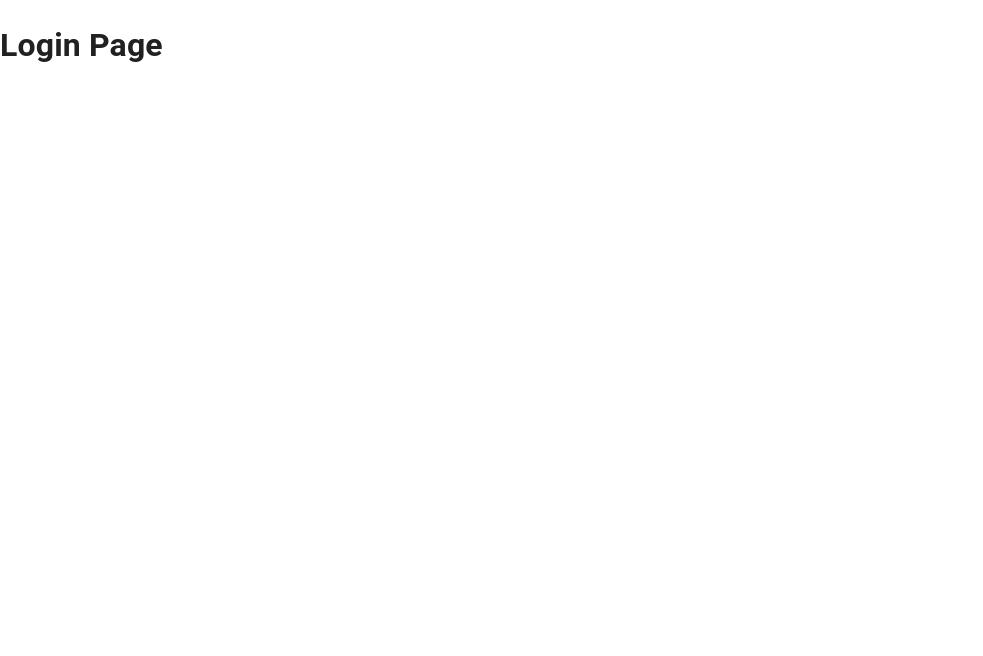
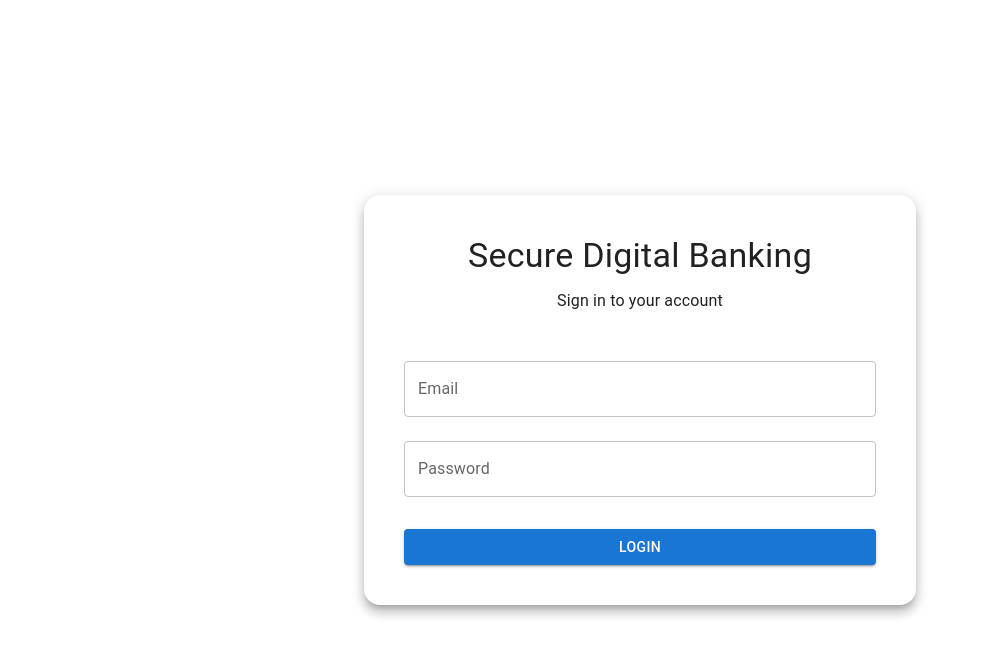
Before and after one commit to ahmadmushabbir03-maker/SecureBankingApp, a React app in the folder frontend/: page /login in a window 1280 px wide. Shown: the top 656 px of the page, without its empty margins (0-983 px from the left). Built offline with nearby package versions, Linux system fonts and the light colour scheme; the HTML template or start-up script is replaced by a standard one.

Commit message:
Phase 3.3 - Professional login page

```diff
--- a/frontend/src/pages/Login.jsx
+++ b/frontend/src/pages/Login.jsx
@@ -1,5 +1,78 @@
+import {
+  Container,
+  Paper,
+  Typography,
+  TextField,
+  Button,
+  Box
+} from "@mui/material";
+
 export default function Login() {
-    return (
-        <h1>Login Page</h1>
-    );
+
+  return (
+
+    <Container maxWidth="sm">
+
+      <Box
+        sx={{
+          height: "100vh",
+          display: "flex",
+          justifyContent: "center",
+          alignItems: "center"
+        }}
+      >
+
+        <Paper
+          elevation={8}
+          sx={{
+            padding: 5,
+            width: "100%",
+            borderRadius: 4
+          }}
+        >
+
+          <Typography
+            variant="h4"
+            align="center"
+            gutterBottom
+          >
+            Secure Digital Banking
+          </Typography>
+
+          <Typography
+            align="center"
+            sx={{ mb: 4 }}
+          >
+            Sign in to your account
+          </Typography>
+
+          <TextField
+            fullWidth
+            label="Email"
+            margin="normal"
+          />
+
+          <TextField
+            fullWidth
+            label="Password"
+            type="password"
+            margin="normal"
+          />
+
+          <Button
+            variant="contained"
+            fullWidth
+            sx={{ mt: 3 }}
+          >
+            Login
+          </Button>
+
+        </Paper>
+
+      </Box>
+
+    </Container>
+
+  );
+
 }
```
